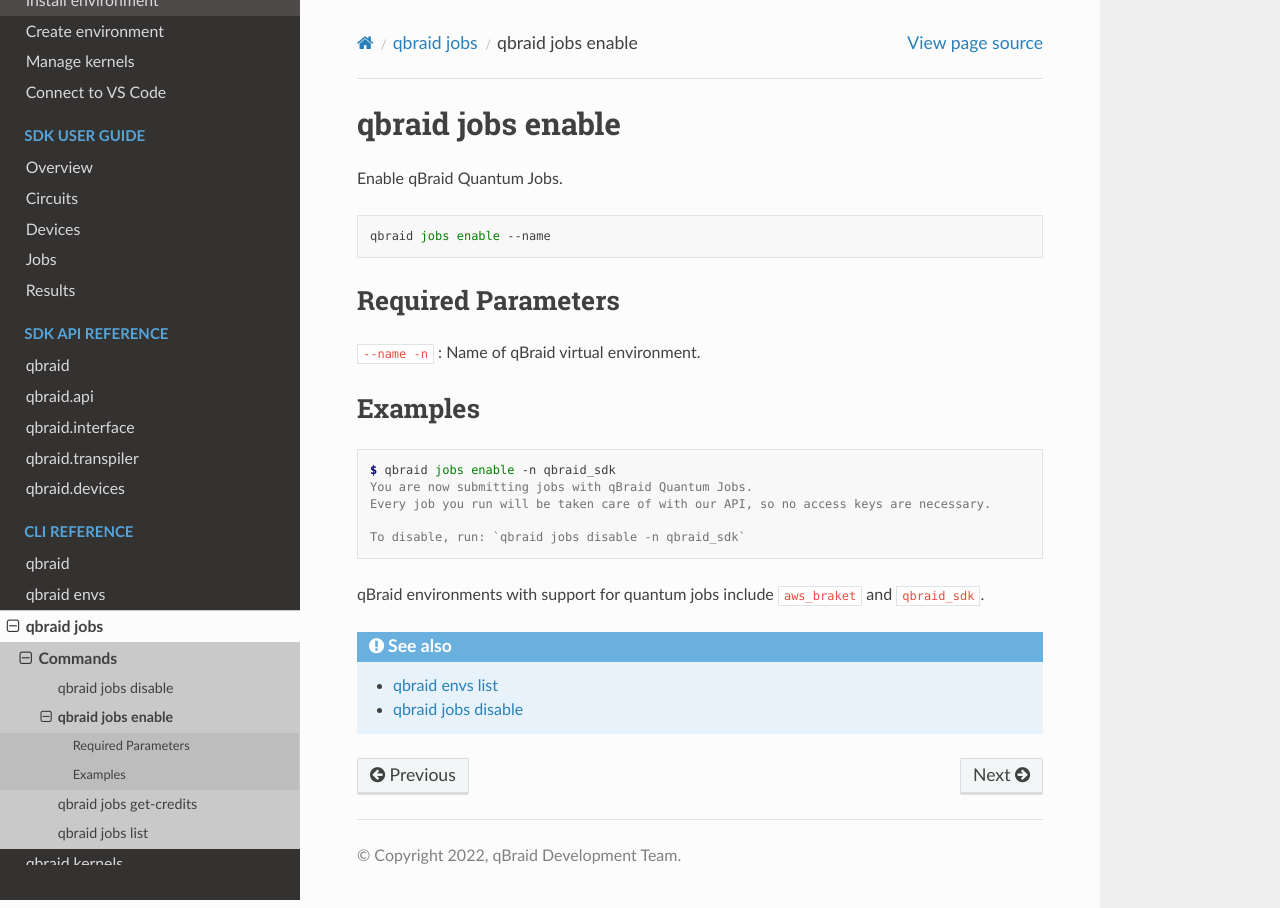
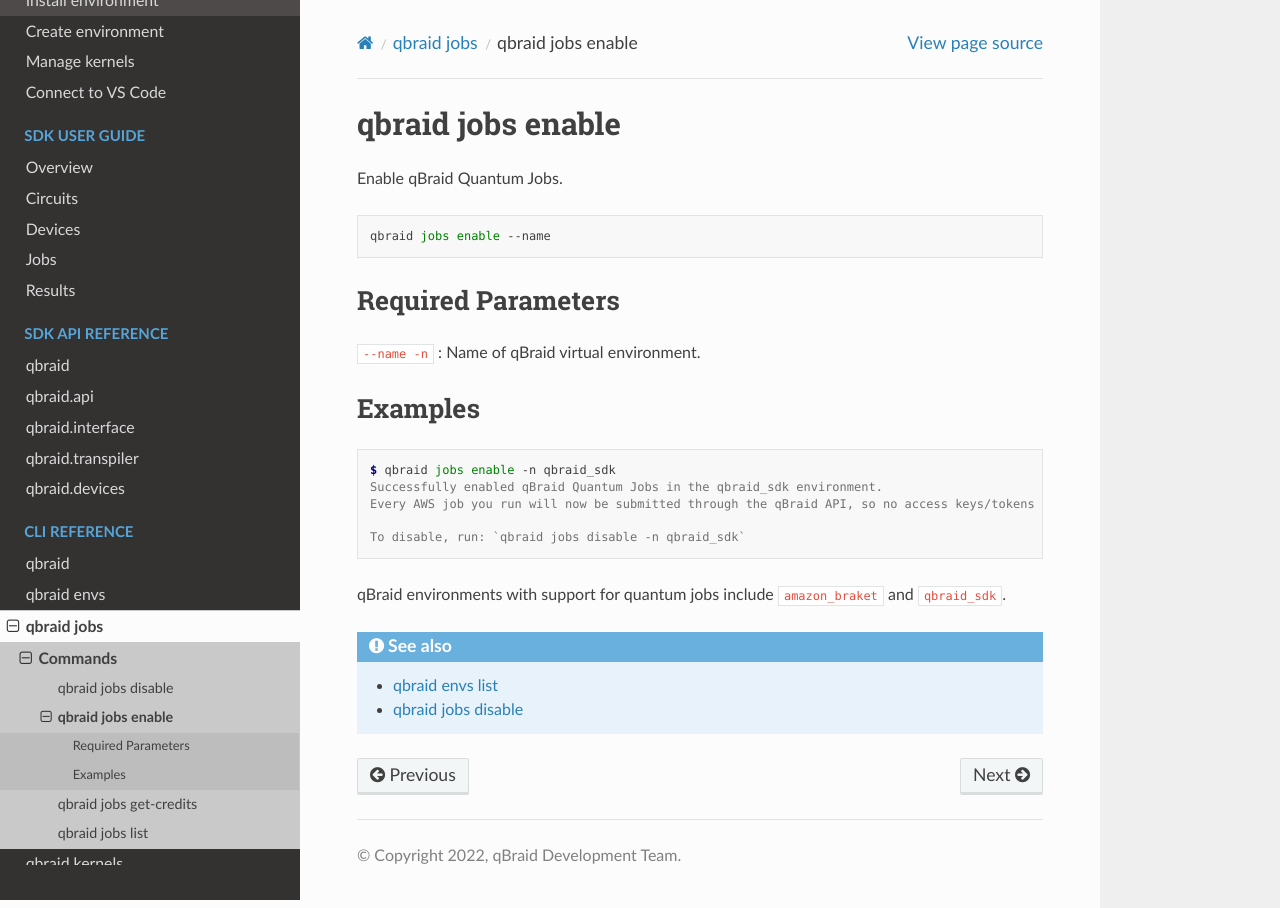
Before and after one commit to qBraid/qBraid, a Sphinx documentation site: the page built from docs/cli/jobs-enable.rst, in a window 1280 px wide. Built offline with Sphinx 7.4.7 and the Read the Docs theme 2.0.0, drawn with Linux system fonts in a browser that asks for light colours.

```diff
--- a/docs/cli/jobs-disable.rst
+++ b/docs/cli/jobs-disable.rst
@@ -27,7 +27,7 @@ Examples
     To re-enable, run: `qbraid jobs enable -n qbraid_sdk`
 
 
-qBraid environments with support for quantum jobs include ``aws_braket`` and ``qbraid_sdk``.
+qBraid environments with support for quantum jobs include ``amazon_braket`` and ``qbraid_sdk``.
 
 
 .. seealso::
--- a/docs/cli/jobs-enable.rst
+++ b/docs/cli/jobs-enable.rst
@@ -22,13 +22,13 @@ Examples
 .. code-block:: console
 
     $ qbraid jobs enable -n qbraid_sdk
-    You are now submitting jobs with qBraid Quantum Jobs.
-    Every job you run will be taken care of with our API, so no access keys are necessary.
+    Successfully enabled qBraid Quantum Jobs in the qbraid_sdk environment.
+    Every AWS job you run will now be submitted through the qBraid API, so no access keys/tokens are necessary.
 
     To disable, run: `qbraid jobs disable -n qbraid_sdk`
 
 
-qBraid environments with support for quantum jobs include ``aws_braket`` and ``qbraid_sdk``.
+qBraid environments with support for quantum jobs include ``amazon_braket`` and ``qbraid_sdk``.
 
 .. seealso::
 
--- a/docs/cli/qbraid.rst
+++ b/docs/cli/qbraid.rst
@@ -19,7 +19,7 @@ qbraid
    </p>
 
 
-**Version 0.1.0**
+**Version 0.1.2**
 
 The qBraid CLI is available exclusively through `qBraid Lab <https://lab.qbraid.com>`_.
 Login (or create an account) and then open Termainal to get started using the CLI.
--- a/qbraid/_version.py
+++ b/qbraid/_version.py
@@ -4,4 +4,4 @@ Module containing version information
 Version number (major.minor.patch[-label])
 
 """
-__version__ = "0.1.1.dev0"
+__version__ = "0.1.2"
```
Also changed, not shown: docs/cli/envs-env-upgrade.rst (added, +25 -0 lines), docs/cli/envs-env.rst (+8 -1 lines), docs/cli/jobs.rst (+4 -4 lines).
